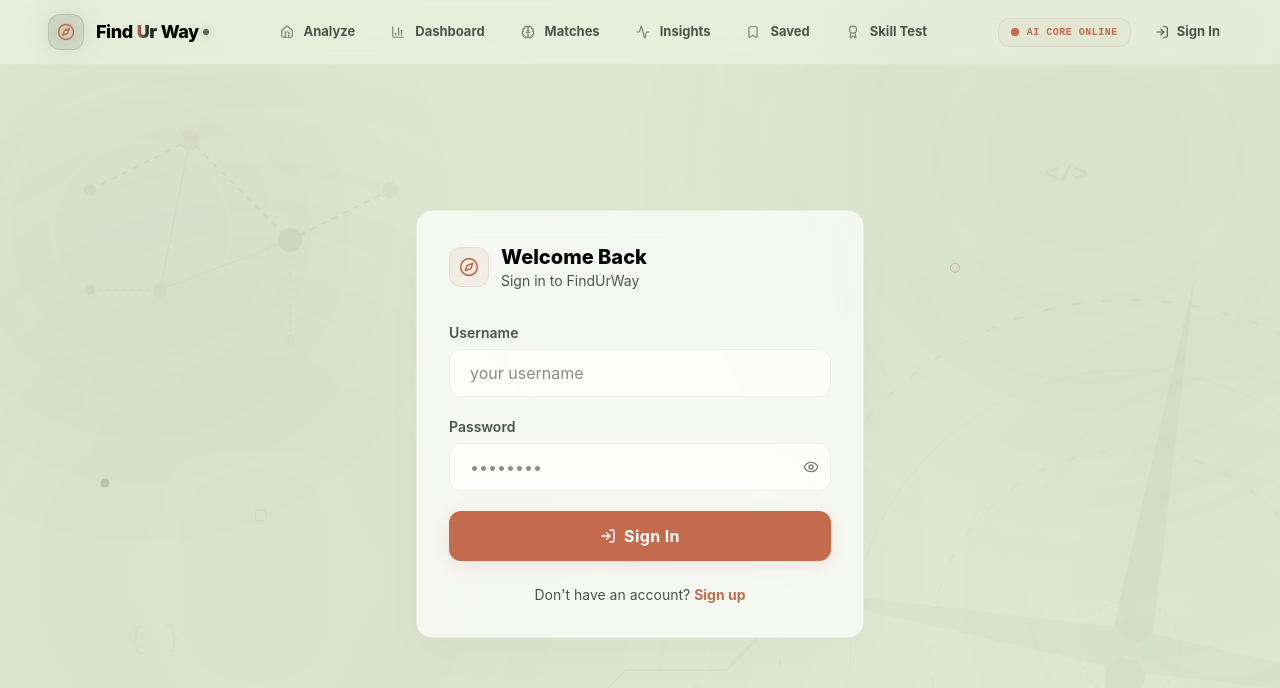
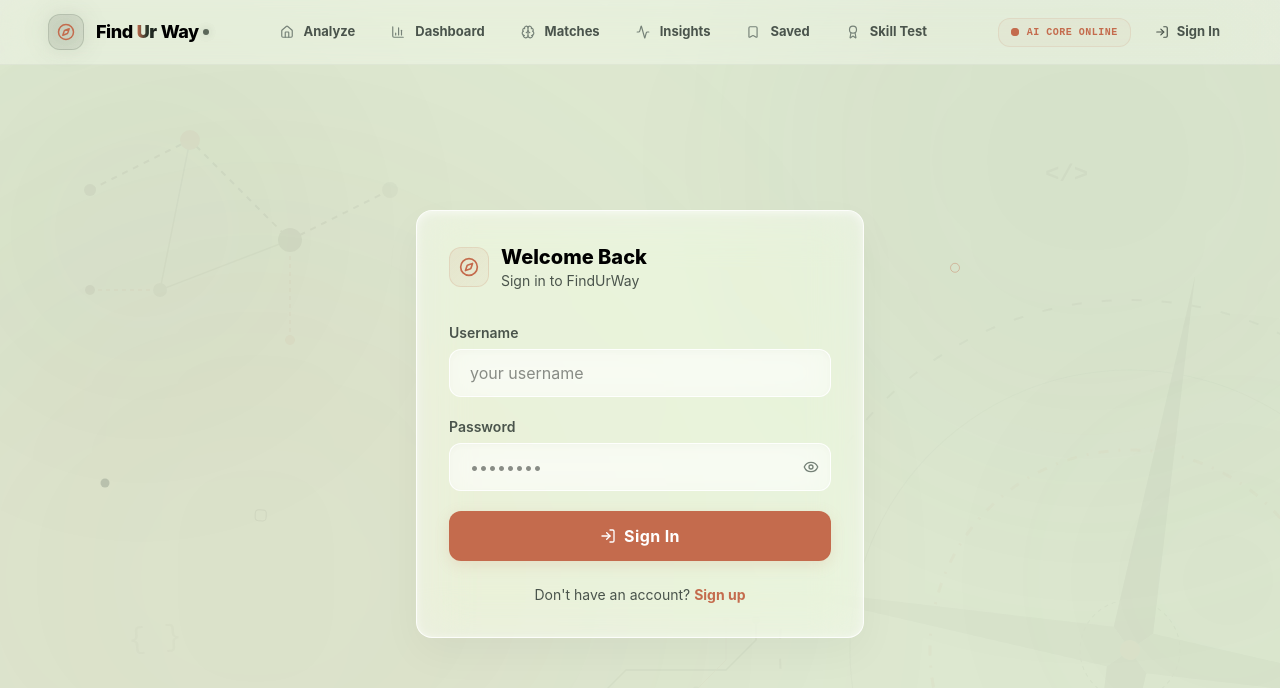
Before and after one commit to Aubnsh22/FindUrWayV1, a React (Vite) app in the folder frontend/: page /login in a window 1280 px wide. Shown: the top 688 px of the page. Built offline with nearby package versions, Linux system fonts and the light colour scheme.

Commit message:
Apply true glassmorphism to cards and textareas

```diff
--- a/frontend/src/index.css
+++ b/frontend/src/index.css
@@ -14,7 +14,6 @@
   --color-neon-blue: #4B5563; /* Steel */
 
   --color-glass-base: rgba(255, 255, 255, 0.72);
-  --color-glass-hover: rgba(255, 255, 255, 0.95);
   --color-glass-border: rgba(0, 0, 0, 0.05);
   --color-glass-highlight: rgba(42, 54, 43, 0.01);
 
@@ -42,42 +41,59 @@
 
   .glass-card {
     @apply relative rounded-2xl overflow-hidden transition-all duration-300;
-    background: var(--color-glass-base);
-    backdrop-filter: blur(20px);
-    border: 1px solid var(--color-glass-border);
-    box-shadow: 0 20px 50px rgba(42, 54, 43, 0.02);
+    background: rgba(255, 255, 255, 0.45);
+    backdrop-filter: blur(24px) saturate(180%);
+    -webkit-backdrop-filter: blur(24px) saturate(180%);
+    border: 1px solid rgba(255, 255, 255, 0.85);
+    box-shadow:
+      0 16px 40px rgba(0, 0, 0, 0.04),
+      inset 0 2px 8px rgba(255, 255, 255, 0.6);
   }
   .glass-card:hover {
-    border-color: rgba(42, 54, 43, 0.15);
-    box-shadow: 0 30px 60px rgba(42, 54, 43, 0.06), inset 0 0 0 1px rgba(42, 54, 43, 0.01);
+    background: rgba(255, 255, 255, 0.55);
+    border-color: rgba(255, 255, 255, 1);
+    box-shadow:
+      0 20px 50px rgba(0, 0, 0, 0.06),
+      inset 0 2px 10px rgba(255, 255, 255, 0.8);
+    transform: translateY(-2px);
   }
 
   .glass-card-glow {
     @apply relative rounded-2xl overflow-hidden transition-all duration-300;
-    background: var(--color-glass-base);
-    backdrop-filter: blur(20px);
-    border: 1px solid var(--color-glass-border);
-    box-shadow: 0 20px 50px rgba(42, 54, 43, 0.02);
+    background: rgba(255, 255, 255, 0.45);
+    backdrop-filter: blur(24px) saturate(180%);
+    -webkit-backdrop-filter: blur(24px) saturate(180%);
+    border: 1px solid rgba(255, 255, 255, 0.85);
+    box-shadow:
+      0 16px 40px rgba(0, 0, 0, 0.04),
+      inset 0 2px 8px rgba(255, 255, 255, 0.6);
   }
   .glass-card-glow:hover {
-    border-color: rgba(42, 54, 43, 0.22);
+    background: rgba(255, 255, 255, 0.6);
+    border-color: rgba(255, 255, 255, 1);
     box-shadow:
-      0 30px 60px rgba(42, 54, 43, 0.08),
-      0 0 25px rgba(42, 54, 43, 0.01),
-      inset 0 0 0 1px rgba(42, 54, 43, 0.01);
+      0 20px 50px rgba(196, 107, 77, 0.08),
+      0 0 30px rgba(196, 107, 77, 0.06),
+      inset 0 2px 10px rgba(255, 255, 255, 0.8);
+    transform: translateY(-2px);
   }
 
   .glass-card-light {
     @apply relative rounded-2xl overflow-hidden transition-all duration-300;
-    background: var(--color-glass-base);
-    backdrop-filter: blur(20px);
-    border: 1px solid rgba(0, 0, 0, 0.04);
-    box-shadow: 0 20px 50px rgba(42, 54, 43, 0.02), inset 0 1px 0 rgba(255, 255, 255, 0.6);
+    background: rgba(255, 255, 255, 0.35);
+    backdrop-filter: blur(30px) saturate(200%);
+    -webkit-backdrop-filter: blur(30px) saturate(200%);
+    border: 1px solid rgba(255, 255, 255, 0.9);
+    box-shadow:
+      0 16px 40px rgba(0, 0, 0, 0.03),
+      inset 0 2px 10px rgba(255, 255, 255, 0.9);
   }
   .glass-card-light:hover {
-    background: var(--color-glass-hover);
-    border-color: rgba(0, 0, 0, 0.08);
-    box-shadow: 0 30px 60px rgba(42, 54, 43, 0.06), inset 0 1px 0 rgba(255, 255, 255, 0.8);
+    background: rgba(255, 255, 255, 0.5);
+    border-color: rgba(255, 255, 255, 1);
+    box-shadow:
+      0 30px 60px rgba(0, 0, 0, 0.05),
+      inset 0 2px 12px rgba(255, 255, 255, 1);
   }
 
   .btn-primary {
@@ -135,15 +151,20 @@
 
   .profile-textarea {
     @apply w-full min-h-[160px] p-5 rounded-xl text-base leading-relaxed resize-none transition-all duration-300;
-    background: var(--color-glass-base);
-    border: 1px solid var(--color-glass-border);
+    background: rgba(255, 255, 255, 0.45);
+    backdrop-filter: blur(20px) saturate(180%);
+    -webkit-backdrop-filter: blur(20px) saturate(180%);
+    border: 1px solid rgba(255, 255, 255, 0.85);
+    box-shadow: inset 0 2px 6px rgba(0, 0, 0, 0.02);
     color: var(--color-text-light);
   }
   .profile-textarea:focus {
     @apply outline-none;
-    border-color: var(--color-cyber-cyan);
-    box-shadow: 0 0 20px rgba(42, 54, 43, 0.02);
-    background: var(--color-glass-hover);
+    border-color: rgba(255, 255, 255, 1);
+    box-shadow:
+      0 8px 30px rgba(0, 0, 0, 0.04),
+      inset 0 2px 6px rgba(255, 255, 255, 0.9);
+    background: rgba(255, 255, 255, 0.65);
   }
 }
 
```
